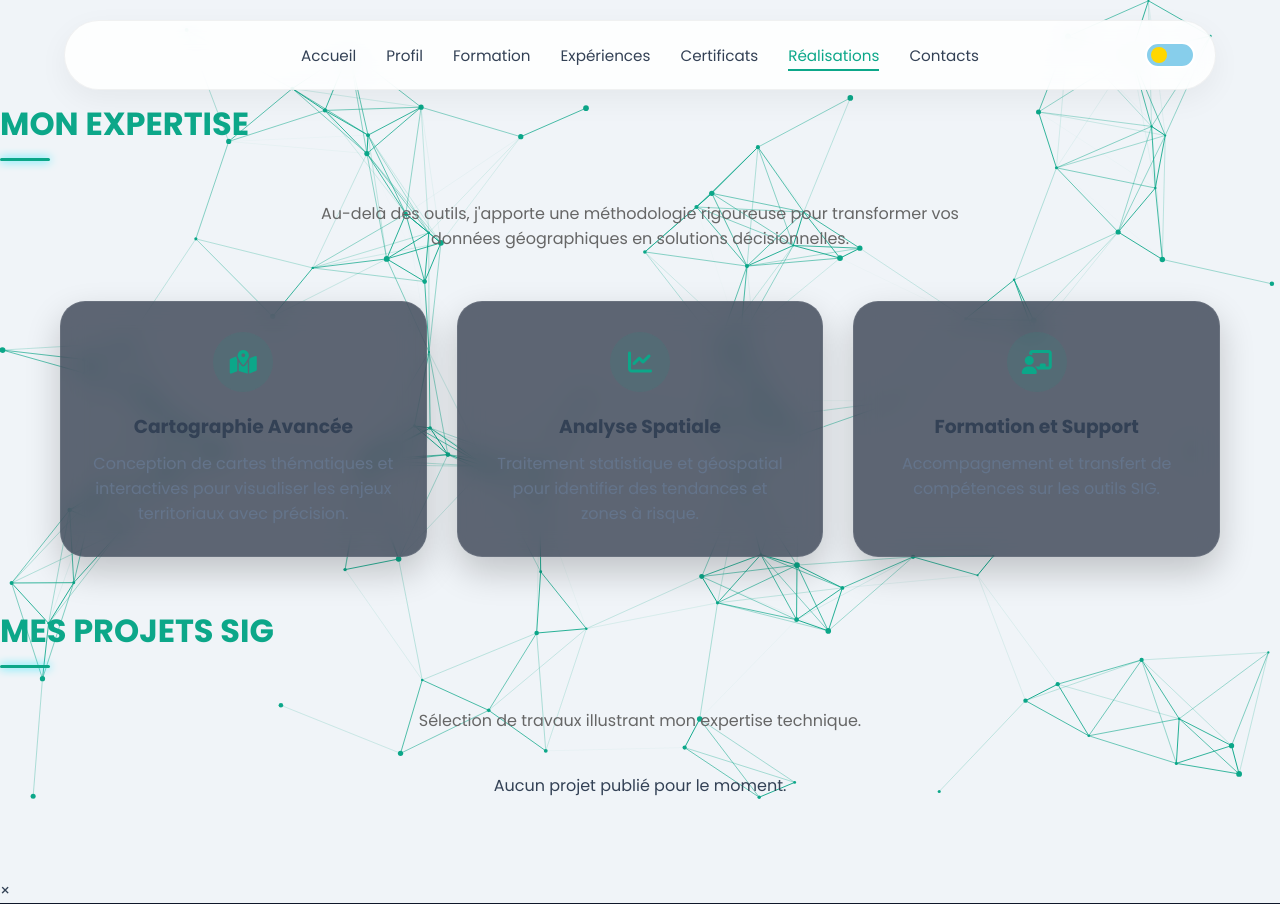
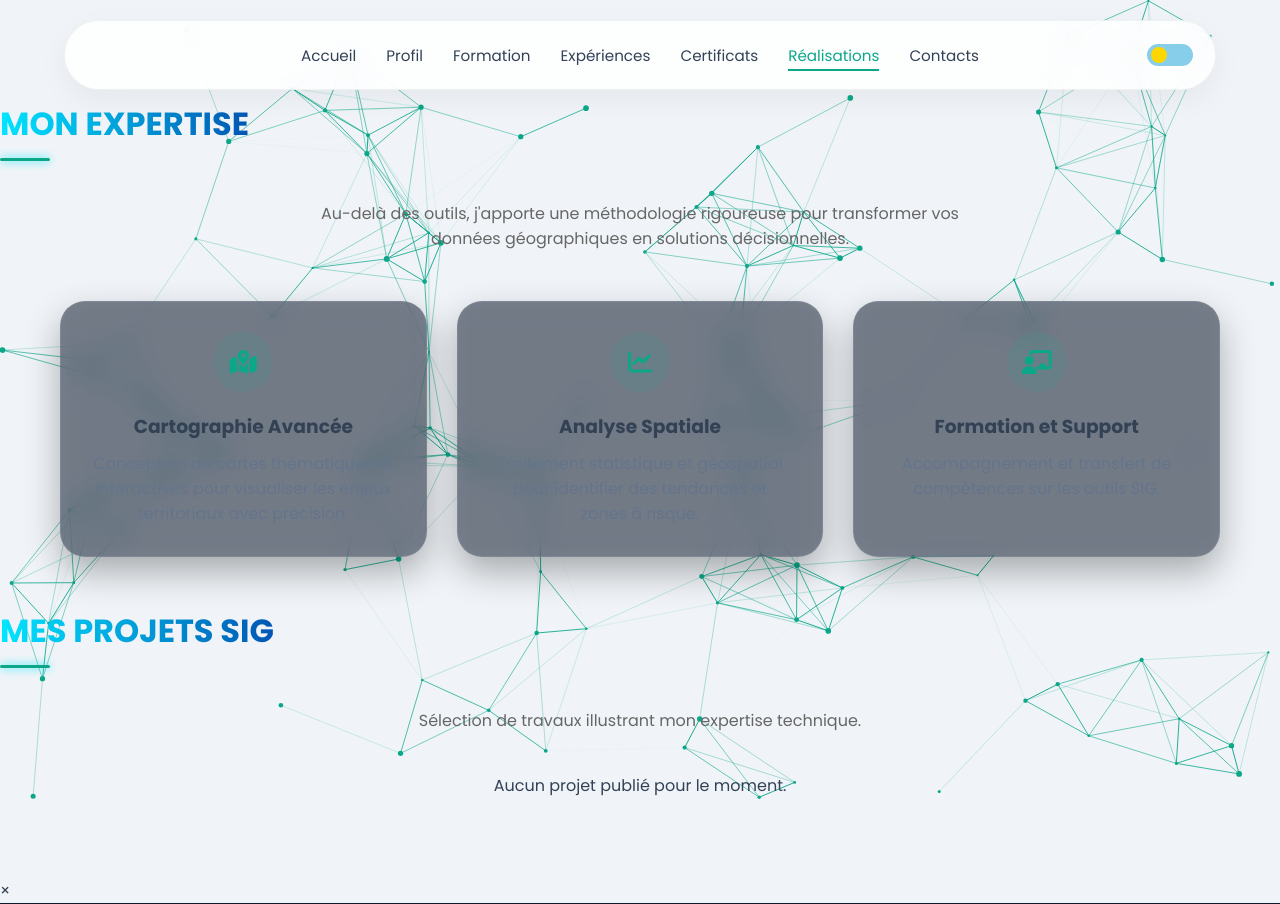
Before and after one commit to mouhameddiouf-collab/mon-portfolio, a Django app: page /projets/ in a window 1280 px wide. Shown: the top 904 px of the page. Run offline with Django 5.2, Linux system fonts and the light colour scheme; data that the repository does not hold is empty.

Commit message:
Ajout effets Premium : Texte dégradé, Glow cartes et Scrollbar

```diff
--- a/static/css/style.css
+++ b/static/css/style.css
@@ -822,25 +822,30 @@ body.page-enter { animation: pageReveal 0.6s ease-out forwards; }
 }
 
 /* =========================================
-   STYLE MODERNE GLOBAL ("GLASSMORPHISM")
+   TECHNIQUE 2 : LUEUR INTÉRIEURE SUR LE VERRE
    ========================================= */
 
-/* 1. ADIEU LES CARRÉS, BONJOUR LES ARRONDIS */
+/* Cherche ce bloc qu'on a mis tout à l'heure et REMPLACE-LE par celui-ci */
 .card, .projet-card, .service-card, .timeline-content, .contact-form-side, .map-side {
-    border-radius: 25px !important; /* Arrondis prononcés */
-    border: 1px solid rgba(255, 255, 255, 0.08) !important; /* Bordure très fine */
-    background: rgba(30, 41, 59, 0.7) !important; /* Fond semi-transparent */
-    backdrop-filter: blur(12px) !important; /* Effet de flou derrière (Glass) */
-    box-shadow: 0 15px 35px rgba(0, 0, 0, 0.2) !important; /* Ombre douce */
-    transition: transform 0.4s ease, box-shadow 0.4s ease !important;
-    overflow: hidden; /* Pour que rien ne dépasse des coins ronds */
+    border-radius: 25px !important;
+    border: 1px solid rgba(255, 255, 255, 0.1) !important; /* Bordure un peu plus claire */
+    background: rgba(30, 41, 59, 0.6) !important; /* Un peu plus transparent */
+    backdrop-filter: blur(12px) !important;
+
+    /* C'EST ICI QUE ÇA CHANGE : Double ombre */
+    box-shadow:
+        0 15px 35px rgba(0, 0, 0, 0.3), /* Ombre extérieure (profondeur) */
+        inset 0 0 20px rgba(255, 255, 255, 0.05) !important; /* Lueur intérieure subtile */
+
+    transition: transform 0.4s ease, box-shadow 0.4s ease, border-color 0.3s ease !important;
+    overflow: hidden;
 }
 
-/* 2. EFFET DE SURVOL (Lévitation) */
+/* Au survol, on allume la bordure */
 .card:hover, .projet-card:hover, .service-card:hover {
-    transform: translateY(-10px) !important; /* Monte vers le haut */
-    box-shadow: 0 20px 40px rgba(0, 229, 255, 0.15) !important; /* Lueur néon */
-    border-color: rgba(0, 229, 255, 0.3) !important;
+    transform: translateY(-10px) !important;
+    box-shadow: 0 20px 40px rgba(0, 229, 255, 0.2) !important;
+    border-color: #00e5ff !important; /* La bordure devient Cyan brillant */
 }
 
 /* 3. TITRES MODERNES (Avec un petit trait néon) */
@@ -912,3 +917,45 @@ input:focus, textarea:focus {
     background: linear-gradient(90deg, #00e5ff, #0056b3);
     box-shadow: 0 0 10px #00e5ff;
 }
+
+/* =========================================
+   TECHNIQUE 1 : TEXTE NÉON DÉGRADÉ
+   ========================================= */
+
+/* Applique le dégradé sur les noms et les points forts */
+h1 .highlight,
+h2 .highlight,
+.typed-text,
+.fade-in-title {
+    background: linear-gradient(to right, #00e5ff, #0056b3); /* Le dégradé */
+    -webkit-background-clip: text; /* Coupe le fond pour qu'il ne soit que dans le texte */
+    -webkit-text-fill-color: transparent; /* Rend le texte transparent pour voir le fond */
+    display: inline-block; /* Nécessaire pour que ça marche bien */
+    font-weight: 800; /* Rend le texte plus épais pour mieux voir l'effet */
+}
+
+/* =========================================
+   TECHNIQUE 3 : SCROLLBAR NÉON
+   ========================================= */
+
+/* Fonctionne sur Chrome, Edge, Safari */
+::-webkit-scrollbar {
+    width: 10px; /* Largeur de la barre */
+}
+
+/* Le fond de la barre (le rail) */
+::-webkit-scrollbar-track {
+    background: #0f172a; /* La couleur du fond de ton site */
+}
+
+/* La partie qui bouge (le curseur) */
+::-webkit-scrollbar-thumb {
+    background: linear-gradient(180deg, #00e5ff, #0056b3); /* Dégradé Cyan/Bleu */
+    border-radius: 10px; /* Arrondi */
+    border: 2px solid #0f172a; /* Petite bordure pour la détacher */
+}
+
+/* Au survol de la barre */
+::-webkit-scrollbar-thumb:hover {
+    background: #00e5ff; /* Devient cyan uni */
+}
```
Also changed, not shown: 1 other file.
